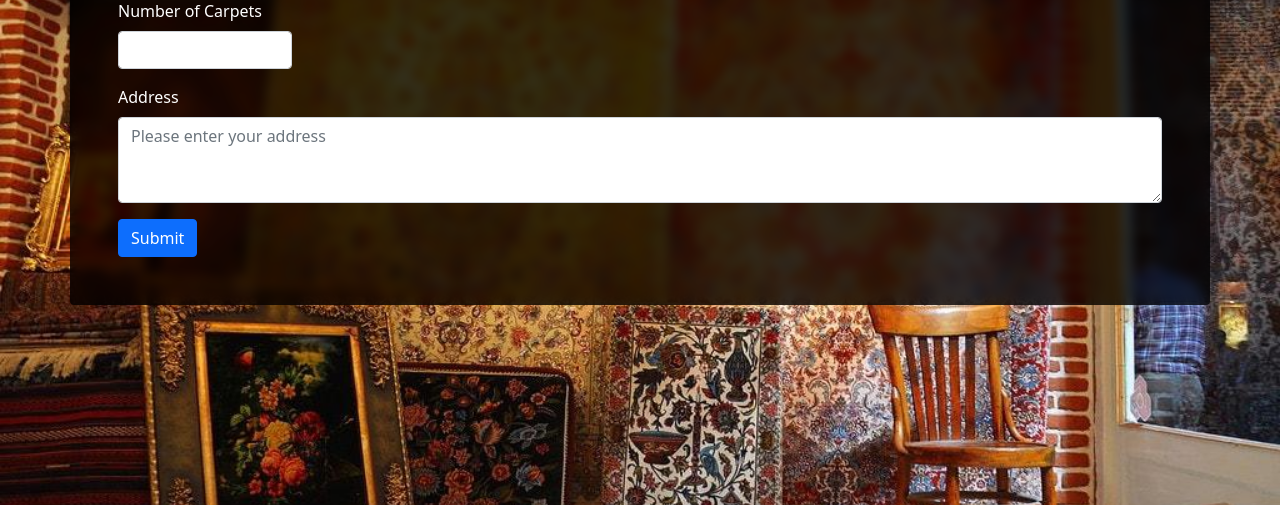
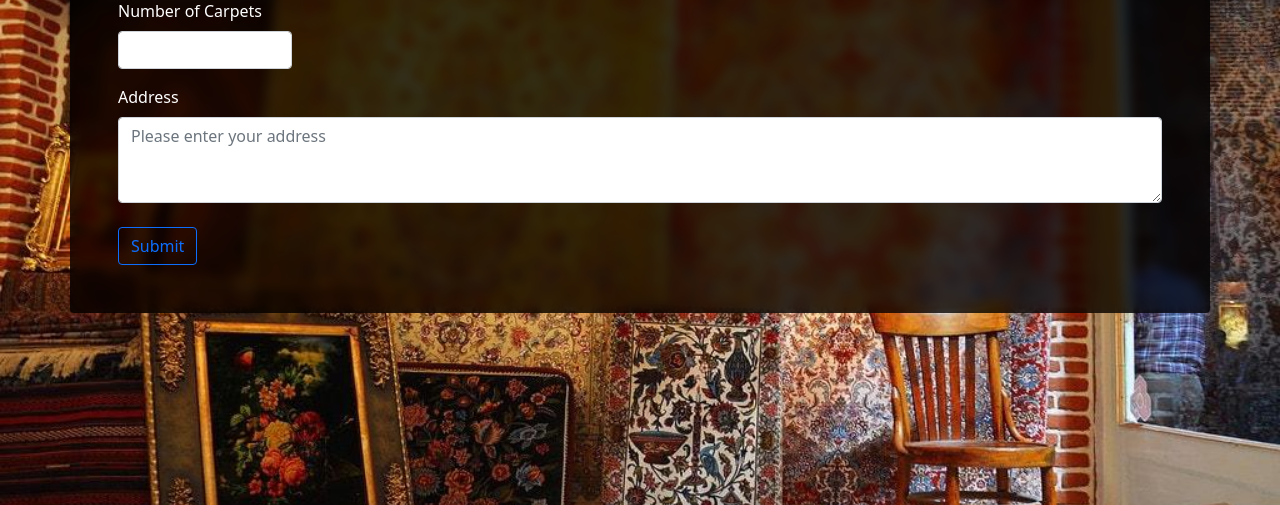
Before and after one commit to Broken37/carpet-cleaning, a Django app: template orders/templates/orders/createOrder.html in a window 1280 px wide. Shown: the part 153-658 px from the top of the page. Run offline with Django 3.2, Linux system fonts and the light colour scheme; the template is opened without the code that fills it, so the values that code supplies are empty; some libraries are stand-ins or nearby versions.

Commit message:
Change create order button style

```diff
--- a/orders/templates/orders/createOrder.html
+++ b/orders/templates/orders/createOrder.html
@@ -7,12 +7,12 @@
         <label class="form-label text-white" for="typeNumber">Number of Carpets</label>
         <input type="number" name="number" id="typeNumber" class="form-control" min="1" />
     </div>
-    <div class="mb-3">
+    <div class="mb-4">
         <label for="exampleFormControlTextarea1" class="form-label text-white">Address</label>
         <textarea class="form-control" name="address" id="exampleFormControlTextarea1" rows="3"
             placeholder="Please enter your address"></textarea>
     </div>
-    <button type="submit" class="btn btn-primary">Submit</button>
+    <button type="submit" class="btn btn-outline-primary">Submit</button>
 </form>
 {% if done %}
 <script>
```
